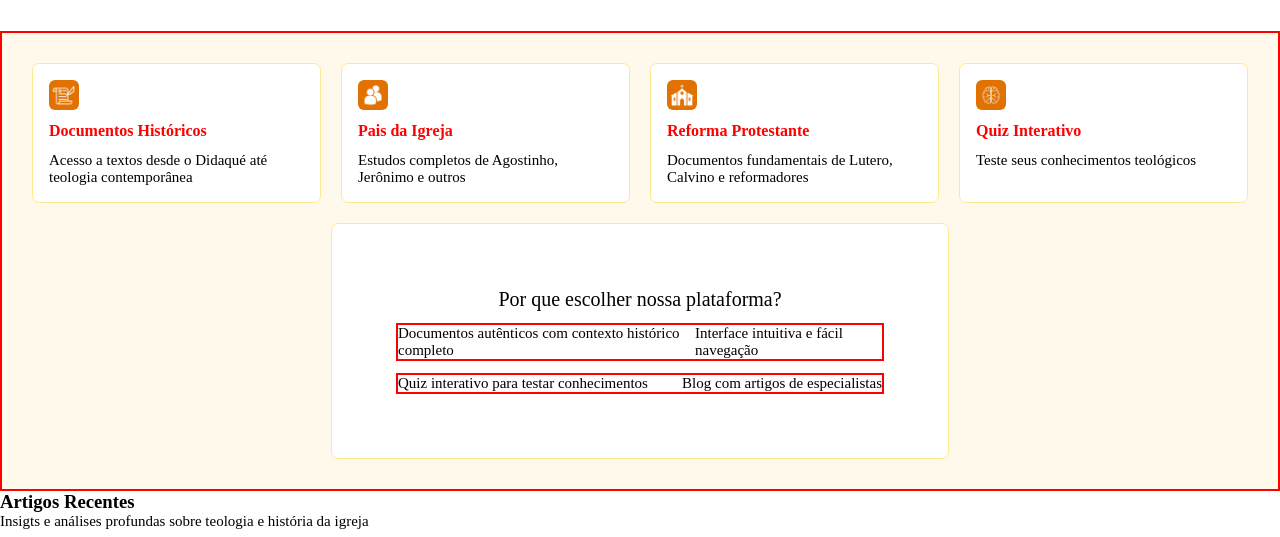
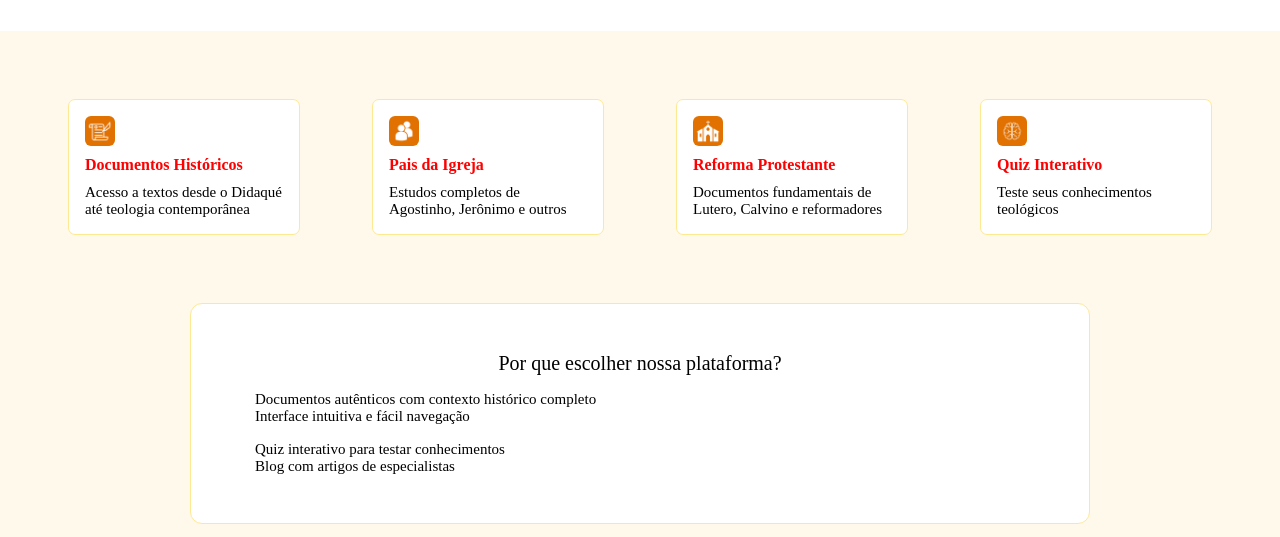
Before and after one commit to lluan-iada/TeoTeca, a plain HTML site: page index.html in a window 1280 px wide. Shown: the part 1100-1637 px from the top of the page. Drawn offline with nearby package versions, Linux system fonts and the light colour scheme.

Commit message:
Ajuste final na estilização de recursos - Distribuição das informações no box2 padronizado, seguindo o mesmo estilo do footer (criação de uma nova div com class)

```diff
--- a/src/style/style.css
+++ b/src/style/style.css
@@ -334,17 +334,26 @@ p {
 #recursos {
   display: flex;
   flex-direction: column;
+  align-items: center;
+  gap: 3rem;
+  padding: 3rem;
   background-color: var(--cor04);
-  border: 2px solid red;
-  display: flex;
-  padding: 20px;
+  /* border: 2px solid red; */
 
 }
 
-#recursos>div {
+#recursos>div:first-child {
   display: flex;
-  justify-content: space-evenly;
+  justify-content: center;
+  gap: 2rem;
+  flex-wrap: wrap;
+  /* border: 2px solid red; */
+}
 
+#recursos>div:last-child {
+  display: flex;
+  justify-content: center;
+  width: 100%;
 }
 
 .box {
@@ -353,10 +362,10 @@ p {
   border: 0.5px solid #fee993;
   border-radius: 7px;
   padding: 1rem;
-  margin: 10px;
-  gap: 12px;
-  width: 50%;
-  max-width: 400px;
+  margin: 20px;
+  gap: 10px;
+  max-width: 250px;
+  flex: 1;
   background-color: white;
 
   & img {
@@ -369,19 +378,18 @@ p {
   }
 }
 
-
-
 .box2 {
   display: flex;
   flex-direction: column;
+  align-items: stretch;
   border: 1px solid #fee993;
   justify-content: center;
-  border-radius: 7px;
-  padding: 4rem;
-  margin: 10px;
-  gap: 12px;
-  width: 50%;
-  max-width: 2000px;
+  border-radius: 12px;
+  padding: 3rem 4rem;
+  margin: 0 auto;
+  gap: 1rem;
+  width: 100%;
+  max-width: 900px;
   background-color: white;
 
   & h4 {
@@ -393,13 +401,30 @@ p {
   }
 }
 
-.box2 > span {
-  border: 2px solid red;
+.box2 .box2-recursos {
   display: flex;
-  align-items: center;
-  justify-content: space-between;
+  flex-wrap: wrap;
+  gap: 1.5rem 4rem;
+
+  & p {
+    display: flex;
+    align-items: center;
+    flex: 1 1 calc(50% - 4rem);
+    gap: 10px;
+  }
+
+  & .material-symbols-outlined {
+    font-size: 20px;
+    line-height: 1;
+    color: green;
+    margin-top: 2px;
+  }
 
 }
+
+/* Fim da estilização dos recursos */
+
+/* Incicio da estilização dos blogs */
 
 
 
```
